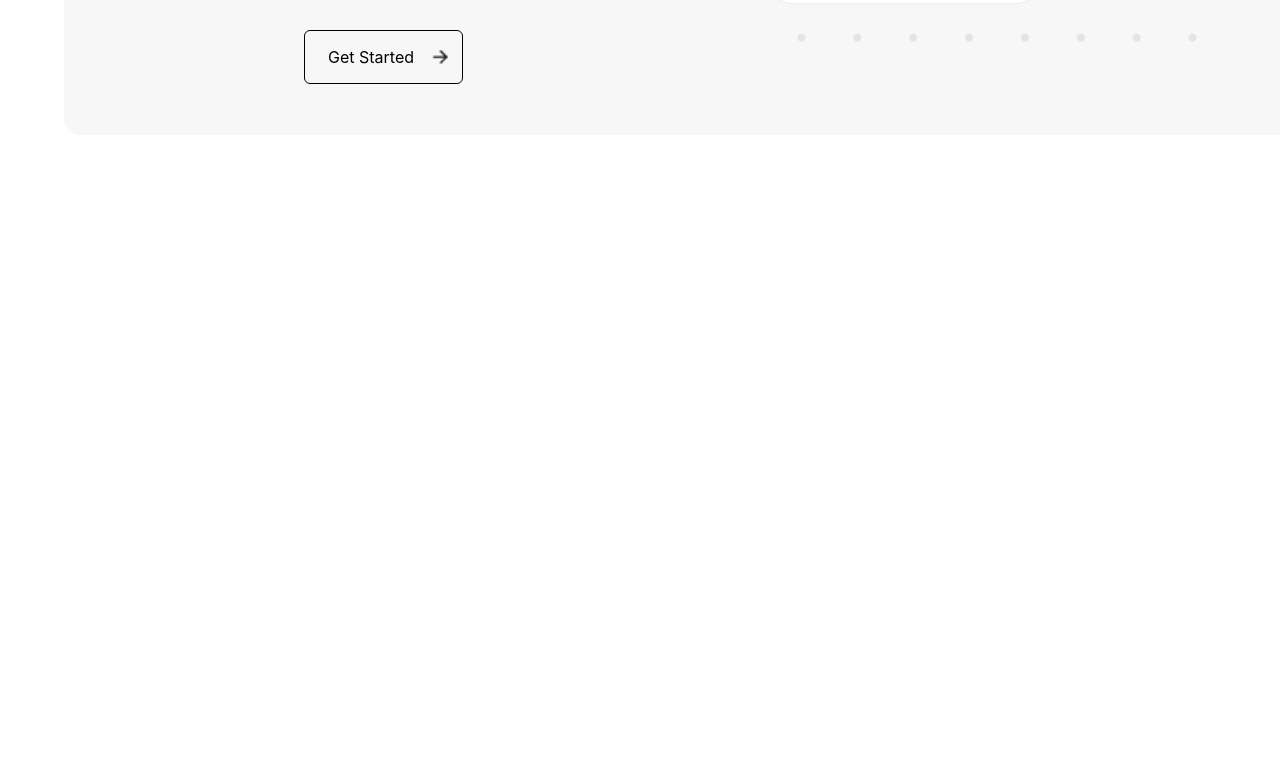
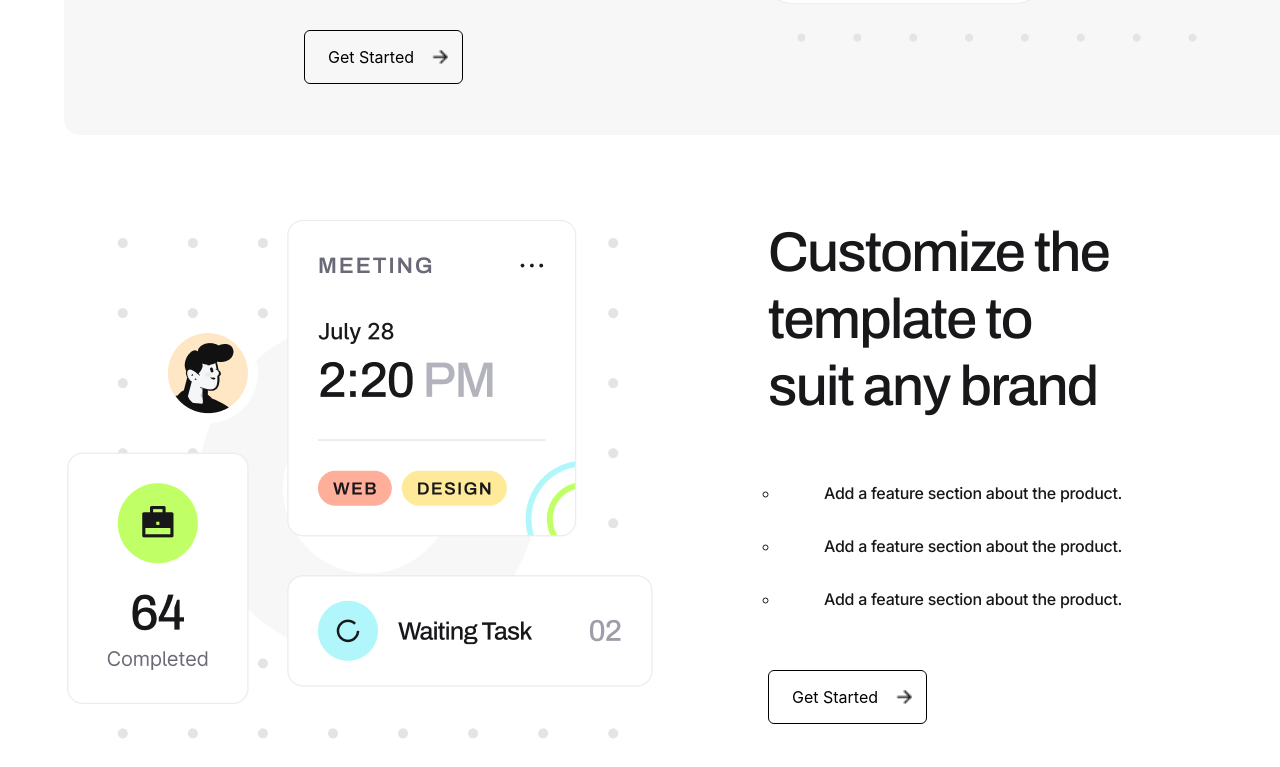
Before and after one commit to kazekunal/Cubex, a React (Create React App) app: page / in a window 1280 px wide. Shown: the part 1626-2393 px from the top of the page. Before the commit the page ends 1761 px from the top, so only its background shows below. Built offline with nearby package versions, Linux system fonts and the light colour scheme.

Commit message:
feat: ui updated

```diff
--- a/src/App.js
+++ b/src/App.js
@@ -2,7 +2,8 @@ import './App.css';
 import Home from './components/home';
 import Navbar from './components/navbar';
 import About from './components/about';
-import Stack from './components/stack'
+import Stack from './components/stack';
+import Stack2 from './components/stack2';
 
 function App() {
   return (
@@ -11,6 +12,7 @@ function App() {
       <Navbar/>
       <About/>
       <Stack/>
+      <Stack2/>
     </div>
   );
 }
--- a/src/components/stack.js
+++ b/src/components/stack.js
@@ -4,7 +4,7 @@ import '../styles/stack.css'
 import custom from '../assets/custom.png'
 import arrow from '../assets/arrow.png'
 import task from '../assets/task.png'
-import tick from '../assets/tick.png'
+// import tick from '../assets/tick.png'
 
 function Stack() {
   return (
@@ -33,7 +33,7 @@ function Stack() {
                     <img className='arr' src={arrow} alt='arrow'/>
                 </div>
             </div>
-            <div className='inside-grey-stack-left'>
+            <div className='inside-grey-stack-right'>
                 <div className='img-inside-stack'>
                     <img src={task} alt='task'/>
                 </div>
--- /dev/null
+++ b/src/components/stack2.js
@@ -0,0 +1,34 @@
+import React from 'react'
+import arrow from '../assets/arrow.png'
+import '../styles/stack2.css'
+import meeting from '../assets/meeting.png'
+
+function Stack2() {
+  return (
+    <div className='meeting-stack'>
+        <div className='inside-grey-stack-right'>
+            <div className='img-inside-stack'>
+                <img src={meeting} alt='meeting'/>
+            </div>
+        </div>
+        <div className='para-grey-stack-right'>
+        <div className='para-grey-stack'>
+            <p className='para-stack2'>Customize the <br/>template to <br/> suit any brand</p>
+        </div>
+        <div className='feature-stack'>
+            <ul className='list'>
+                <li className='star'>Add a feature section about the product.</li>
+                <li className='star'>Add a feature section about the product.</li>
+                <li className='star'>Add a feature section about the product.</li>
+            </ul>
+        </div>
+        <div className='stack-button'>
+            <p>Get Started</p>
+            <img className='arr' src={arrow} alt='arrow'/>
+        </div>
+        </div>
+    </div>
+  )
+}
+
+export default Stack2
--- a/src/styles/stack.css
+++ b/src/styles/stack.css
@@ -88,7 +88,8 @@
     padding-left: 44px;
     font-family: 'Inter';
     margin: 12px;
-    font-weight: 400;
+    font-weight: 500;
     letter-spacing: -0.27px;
     color: #18181B;
+    text-align: left;
   }
--- /dev/null
+++ b/src/styles/stack2.css
@@ -0,0 +1,18 @@
+.meeting-stack{
+    display: flex;
+    flex-direction: row;
+}
+
+.para-grey-stack-right{
+    width: 50%;
+    margin-left: 8rem;
+    margin-top: 4rem;
+}
+
+.para-grey-stack-left{
+    width: 50%;
+}
+
+.para-stack2{
+    text-align: left;
+}
```
Also changed, not shown: src/assets/meeting.png (added).
